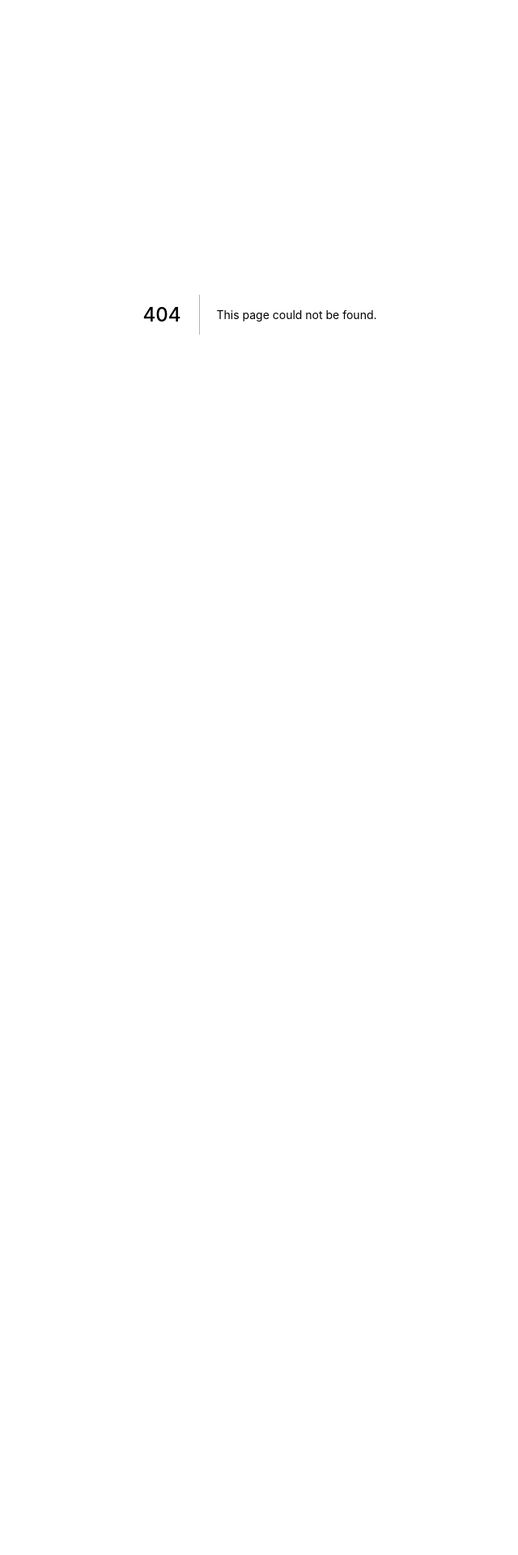
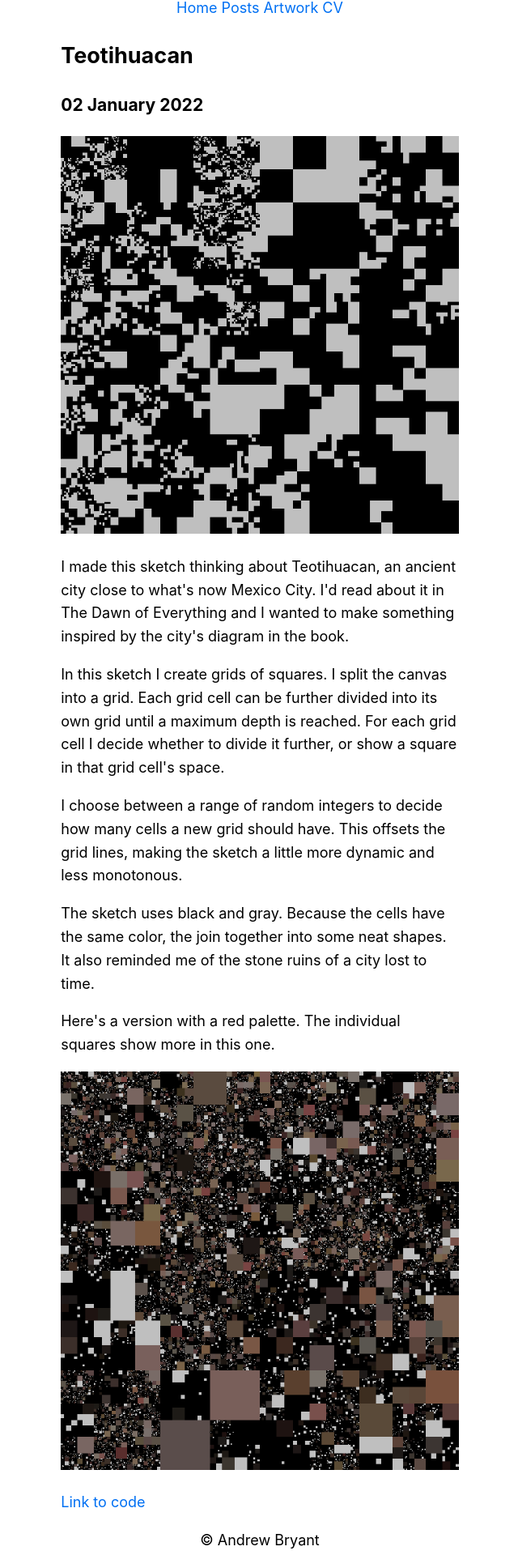
Before and after one commit to apbryant/website, a Next.js app: page /posts/teotihuacan in a window 1280 px wide. Before the commit this address had no page. Shown: the part 12-1932 px from the top of the page at 81% size, without its empty margins (319-959 px from the left). Before the commit the page ends 800 px from the top, so only its background shows below. Built offline with nearby package versions, Linux system fonts and the light colour scheme.

Commit message:
teotihuacan

```diff
--- /dev/null
+++ b/pages/posts/teotihuacan.js
@@ -0,0 +1,54 @@
+import Head from 'next/head'
+import Link from 'next/link'
+import MyHeader from '../../components/MyHeader'
+import Image from 'next/image'
+
+export default function Teotihuacan() {
+  return (
+    <>
+  <MyHeader />
+
+
+      <article>
+        <h2>Teotihuacan</h2>
+        <h3>02 January 2022</h3>
+
+<Image
+            src="/images/teotihuacan/sketch_065dd14e-1c0b-49ee-a485-b53b5820026a.png" // Route of the image file
+            layout="intrinsic"
+            height={500} // Desired size with correct aspect ratio
+            width={500} // Desired size with correct aspect ratio
+            alt=""
+          />
+
+<p>I made this sketch thinking about Teotihuacan, an ancient city close to what's now Mexico City. I'd read about it in The Dawn of Everything and I wanted to make something inspired by the city's diagram in the book.</p>
+
+<p>In this sketch I create grids of squares. I split the canvas into a grid. Each grid cell can be further divided into its own grid until a maximum depth is reached. For each grid cell I decide whether to divide it further, or show a square in that grid cell's space.</p>
+
+<p>I choose between a range of random integers to decide how many cells a new grid should have. This offsets the grid lines, making the sketch a little more dynamic and less monotonous.</p>
+
+<p>The sketch uses black and gray. Because the cells have the same color, the join together into some neat shapes. It also reminded me of the stone ruins of a city lost to time.</p>
+
+<p>Here's a version with a red palette. The individual squares show more in this one.</p>
+
+<Image
+            src="/images/teotihuacan/sketch_08cc1fbd-ed7d-4104-bec3-c169f02fc6b6.png" // Route of the image file
+            layout="intrinsic"
+            height={500} // Desired size with correct aspect ratio
+            width={500} // Desired size with correct aspect ratio
+            alt=""
+          />
+
+
+
+
+<p><a href="https://github.com/apbryant/creativecoding/tree/master/teotihuacan/sketch
+">Link to code</a></p>
+     </article>
+
+            <footer>
+                © Andrew Bryant
+            </footer>
+    </>
+  )
+}
```
Also changed, not shown: pages/posts/posts-index.js (+9 -0 lines), public/images/teotihuacan/sketch_065dd14e-1c0b-49ee-a485-b53b5820026a.png (added), public/images/teotihuacan/sketch_08cc1fbd-ed7d-4104-bec3-c169f02fc6b6.png (added).
